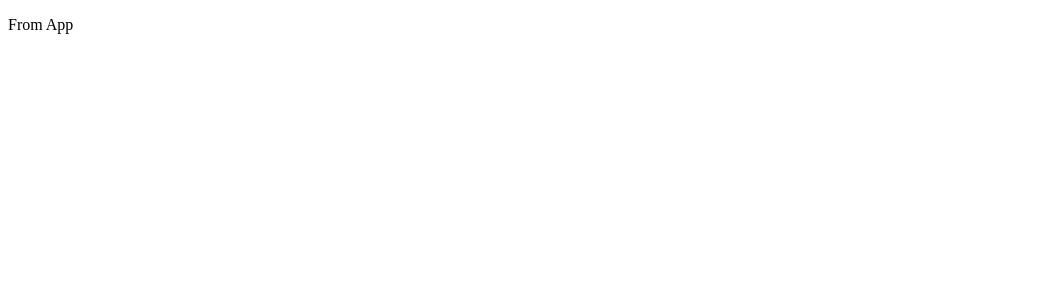
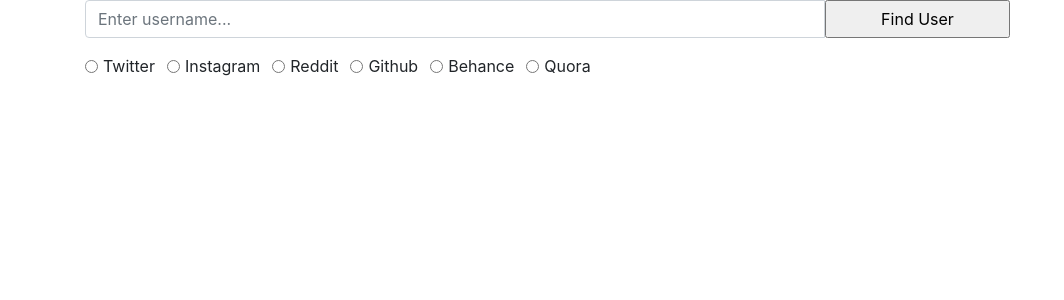
Before and after one commit to AlaaDesouky/status-scraper-frontend, a Next.js app: page / in a window 1280 px wide. Shown: the top 300 px of the page, without its empty margins (0-1064 px from the left). Built offline with nearby package versions, Linux system fonts and the light colour scheme.

Commit message:
Added Search feature

```diff
--- a/components/App.js
+++ b/components/App.js
@@ -1,12 +1,13 @@
 import React, { useContext } from "react";
 import { ScraperContext } from "./ScraperContextController";
 
+import SearchInput from "./search/SearchInput";
+
 const App = () => {
   const [state, getData] = useContext(ScraperContext);
-  // getData("g", "AlaaDesouky");
   return (
-    <div>
-      <p>From App</p>
+    <div className="container">
+      <SearchInput />
       <p>{state.user}</p>
     </div>
   );
--- a/components/Index.js
+++ b/components/Index.js
@@ -11,6 +11,12 @@
         <meta charSet="UTF-8" />
         <meta name="viewport" content="width=device-width, initial-scale=1.0" />
         <meta httpEquiv="X-UA-Compatible" content="ie=edge" />
+        <link
+          rel="stylesheet"
+          href="https://stackpath.bootstrapcdn.com/bootstrap/4.3.1/css/bootstrap.min.css"
+          integrity="sha384-ggOyR0iXCbMQv3Xipma34MD+dH/1fQ784/j6cY/iJTQUOhcWr7x9JvoRxT2MZw1T"
+          crossorigin="anonymous"
+        />
         <title>Document</title>
       </Head>
       <ContextController>
--- /dev/null
+++ b/components/search/SearchInput.js
@@ -0,0 +1,101 @@
+import React, { useState, useContext } from "react";
+import { ScraperContext } from "../ScraperContextController";
+
+import SelectSocialMedia from "./SelectSocialMedia";
+
+const SearchInput = () => {
+  // Initialize state
+  const [input, setInput] = useState({
+    userInput: "",
+    socialMedia: "",
+    error: ""
+  });
+  const { userInput, error, socialMedia } = input;
+
+  const [state, getData] = useContext(ScraperContext);
+
+  // handle input change
+  const handleInputChange = e => {
+    setInput({ ...input, error: "", userInput: e.target.value });
+  };
+
+  // handle social media select
+  const handleMedialSelect = e => {
+    setInput({ ...input, error: "", socialMedia: e.target.value });
+  };
+
+  // dynamic classes
+  let classname =
+    error.length > 0
+      ? "form-control is-invalid col-md-8 mb-3"
+      : "form-control col-md-8 mb-3";
+
+  // handle submit
+  const handleSubmit = e => {
+    e.preventDefault();
+    if (userInput.length === 0) {
+      setInput({ ...input, error: "Please enter a username" });
+    } else if (socialMedia.length === 0) {
+      setInput({ ...input, error: "Please select a social media platform" });
+    } else {
+      // get user status
+      getData(socialMedia, userInput);
+    }
+  };
+
+  return (
+    <>
+      <form onSubmit={handleSubmit}>
+        <div className="input-group">
+          <input
+            onChange={handleInputChange}
+            type="text"
+            className={classname}
+            placeholder="Enter username..."
+          />
+          <input type="submit" value="Find User" className="col-md-2 mb-3" />
+          {error.length > 0 && <div className="invalid-feedback">{error}</div>}
+        </div>
+        {/* social media check */}
+        <SelectSocialMedia
+          onChange={handleMedialSelect}
+          id="twitter"
+          value="t"
+          lable="Twitter"
+        />
+        <SelectSocialMedia
+          onChange={handleMedialSelect}
+          id="instagram"
+          value="i"
+          lable="Instagram"
+        />
+        <SelectSocialMedia
+          onChange={handleMedialSelect}
+          id="reddit"
+          value="r"
+          lable="Reddit"
+        />
+        <SelectSocialMedia
+          onChange={handleMedialSelect}
+          id="github"
+          value="g"
+          lable="Github"
+        />
+        <SelectSocialMedia
+          onChange={handleMedialSelect}
+          id="behance"
+          value="b"
+          lable="Behance"
+        />
+        <SelectSocialMedia
+          onChange={handleMedialSelect}
+          id="quora"
+          value="q"
+          lable="Quora"
+        />
+      </form>
+    </>
+  );
+};
+
+export default SearchInput;
--- /dev/null
+++ b/components/search/SelectSocialMedia.js
@@ -0,0 +1,21 @@
+import React from "react";
+
+const SelectSocialMedia = ({ onChange, id, value, lable }) => {
+  return (
+    <div className="form-check form-check-inline">
+      <input
+        onChange={onChange}
+        className="form-check-input"
+        type="radio"
+        name="selectSocialMedia"
+        id={id}
+        value={value}
+      />
+      <label className="form-check-label" htmlFor={id}>
+        {lable}
+      </label>
+    </div>
+  );
+};
+
+export default SelectSocialMedia;
```
